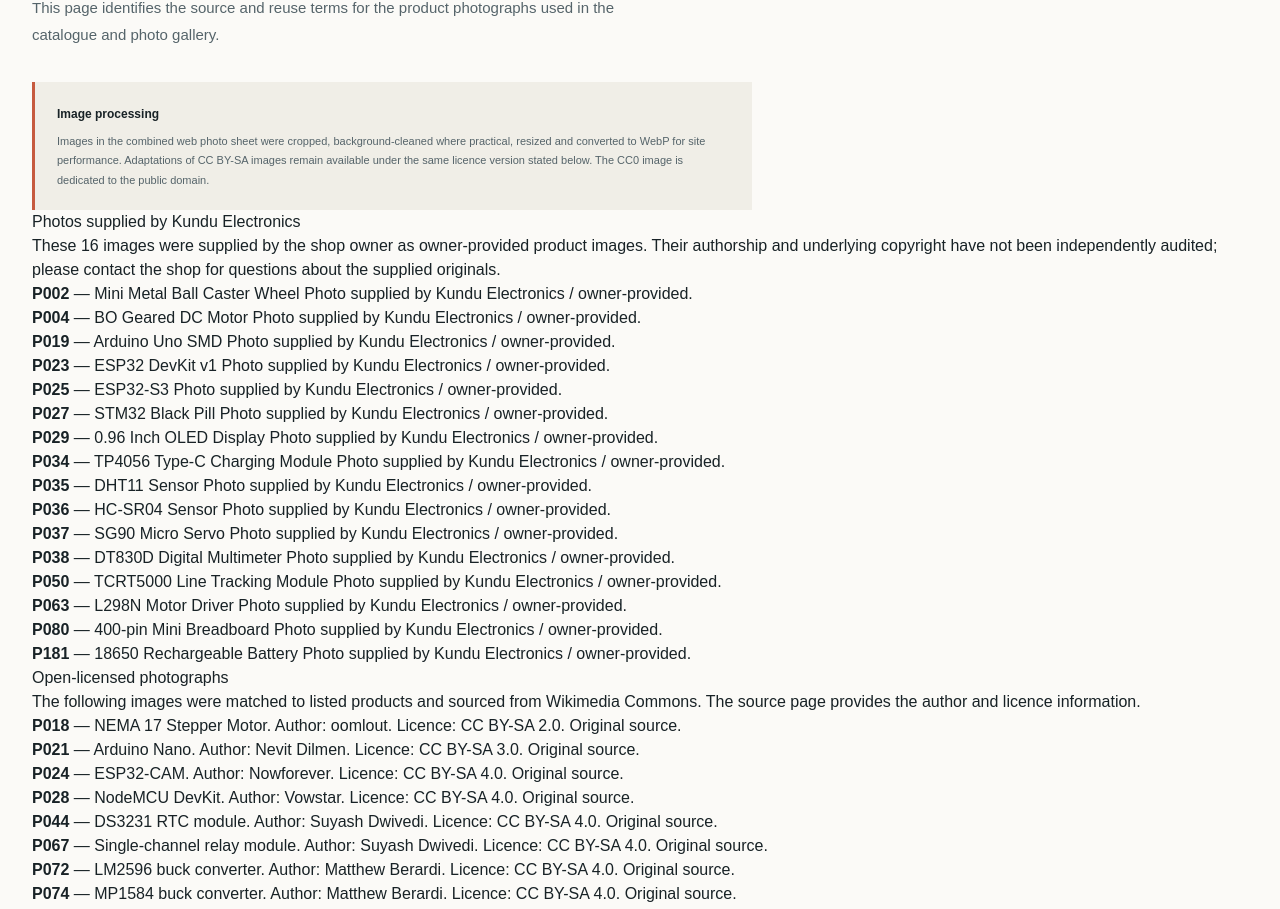
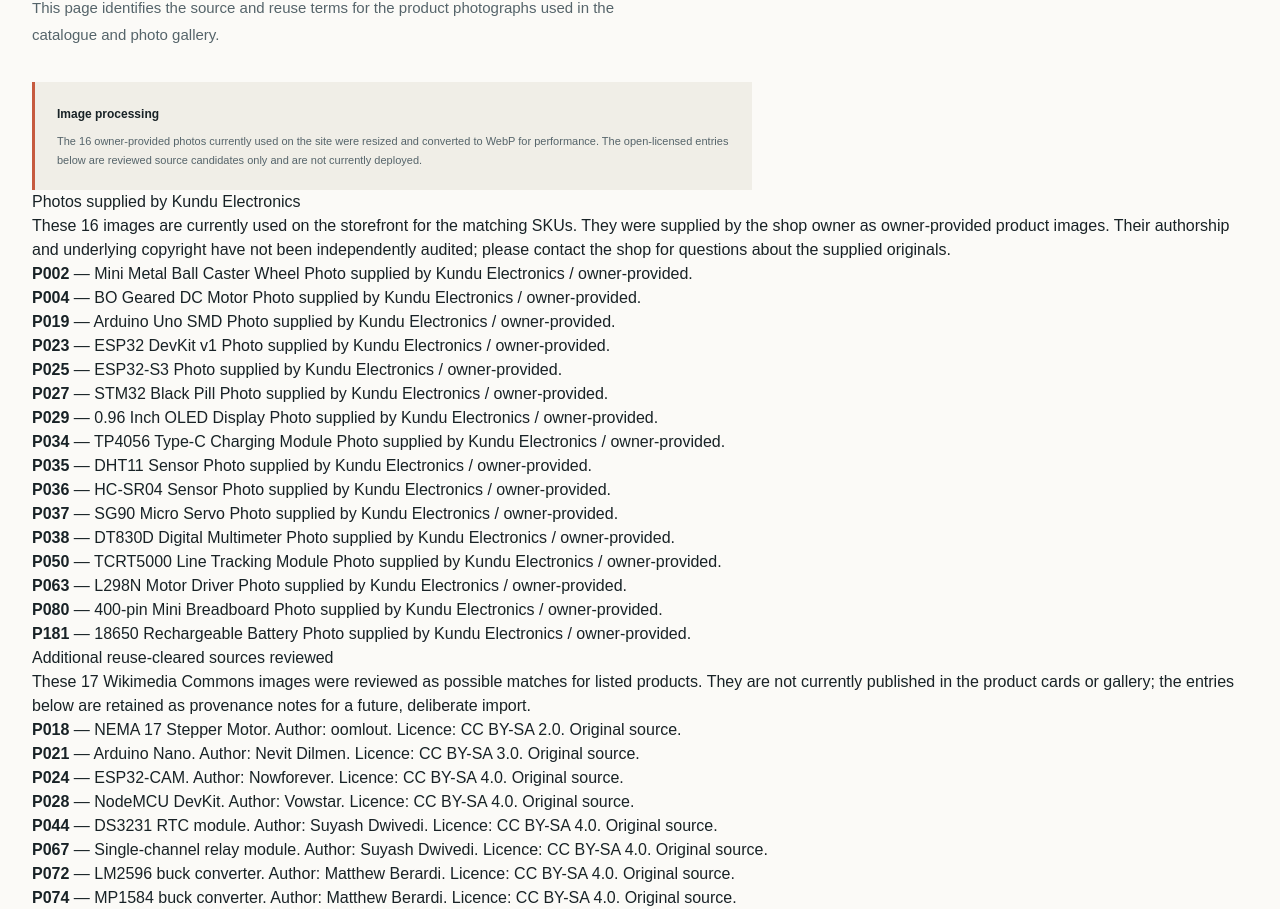
Before and after one commit to KaranJoyKundu/kundu-electronics, a Next.js app: page /image-credits in a window 1280 px wide. Shown: the part 418-1327 px from the top of the page. Built offline with nearby package versions, Linux system fonts and the light colour scheme; no server answers.

Commit message:
Clarify which owner photos are currently published versus reviewed candidates

```diff
--- a/src/app/image-credits/page.tsx
+++ b/src/app/image-credits/page.tsx
@@ -43,15 +43,15 @@ export default function ImageCreditsPage() {
       <p className="simple-lead">This page identifies the source and reuse terms for the product photographs used in the catalogue and photo gallery.</p>
       <div className="notice-panel">
         <strong>Image processing</strong>
-        <p>Images in the combined web photo sheet were cropped, background-cleaned where practical, resized and converted to WebP for site performance. Adaptations of CC BY-SA images remain available under the same licence version stated below. The CC0 image is dedicated to the public domain.</p>
+        <p>The 16 owner-provided photos currently used on the site were resized and converted to WebP for performance. The open-licensed entries below are reviewed source candidates only and are not currently deployed.</p>
       </div>
       <h2>Photos supplied by Kundu Electronics</h2>
-      <p>These 16 images were supplied by the shop owner as owner-provided product images. Their authorship and underlying copyright have not been independently audited; please contact the shop for questions about the supplied originals.</p>
+      <p>These 16 images are currently used on the storefront for the matching SKUs. They were supplied by the shop owner as owner-provided product images. Their authorship and underlying copyright have not been independently audited; please contact the shop for questions about the supplied originals.</p>
       <ul className="image-credits-list">
         {ownerPhotos.map(([sku,name]) => <li key={sku}><strong>{sku}</strong> — {name} <span>Photo supplied by Kundu Electronics / owner-provided.</span></li>)}
       </ul>
-      <h2>Open-licensed photographs</h2>
-      <p>The following images were matched to listed products and sourced from Wikimedia Commons. The source page provides the author and licence information.</p>
+      <h2>Additional reuse-cleared sources reviewed</h2>
+      <p>These 17 Wikimedia Commons images were reviewed as possible matches for listed products. They are not currently published in the product cards or gallery; the entries below are retained as provenance notes for a future, deliberate import.</p>
       <ul className="image-credits-list">
         {openLicensedPhotos.map((item) => (
           <li key={item.sku}>
```
